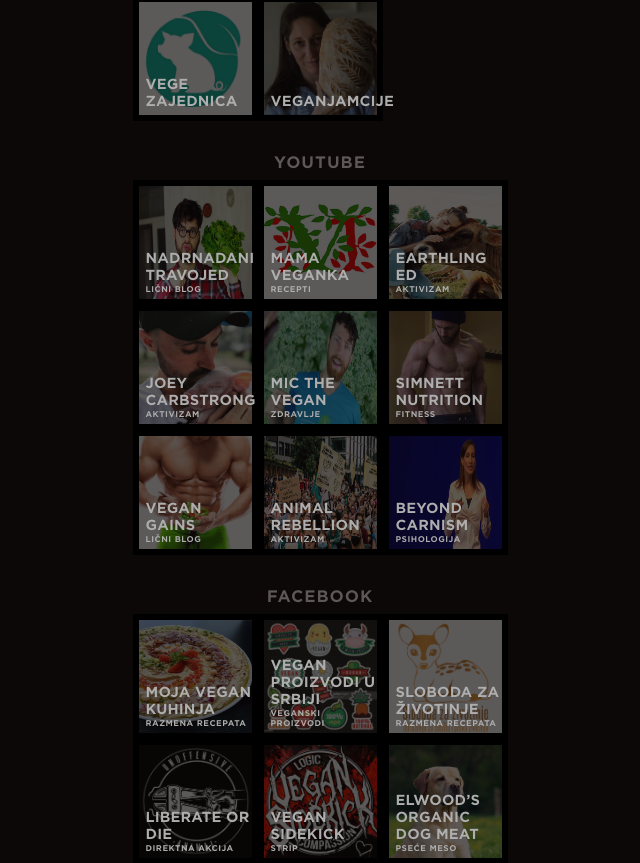
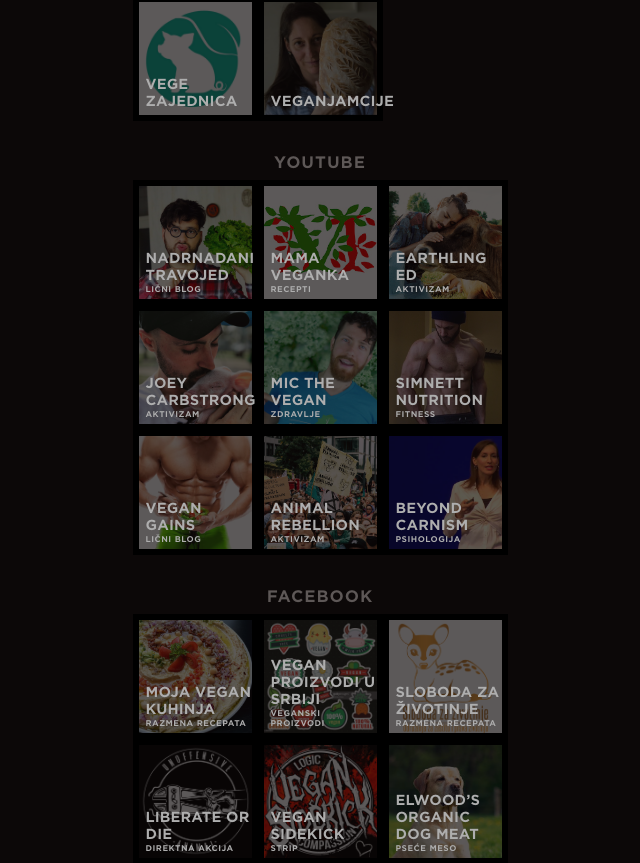
Before and after one commit to nikolabulatovic/saznaj.rs, a Next.js app: page / in a window 1280 px wide. Shown: the part 1957-2820 px from the top of the page, without its empty margins (320-960 px from the left). Built offline with nearby package versions, Linux system fonts and the light colour scheme; a web font is replaced by a local one.

Commit message:
Social Media Images - Cover

```diff
--- a/components/social-card/SocialCard.tsx
+++ b/components/social-card/SocialCard.tsx
@@ -23,6 +23,7 @@
           height: '113px',
           position: "absolute",
           opacity: '0.33',
+          "& img": { objectFit: 'cover' }
         }}>
           <Image
             src={image}
```
